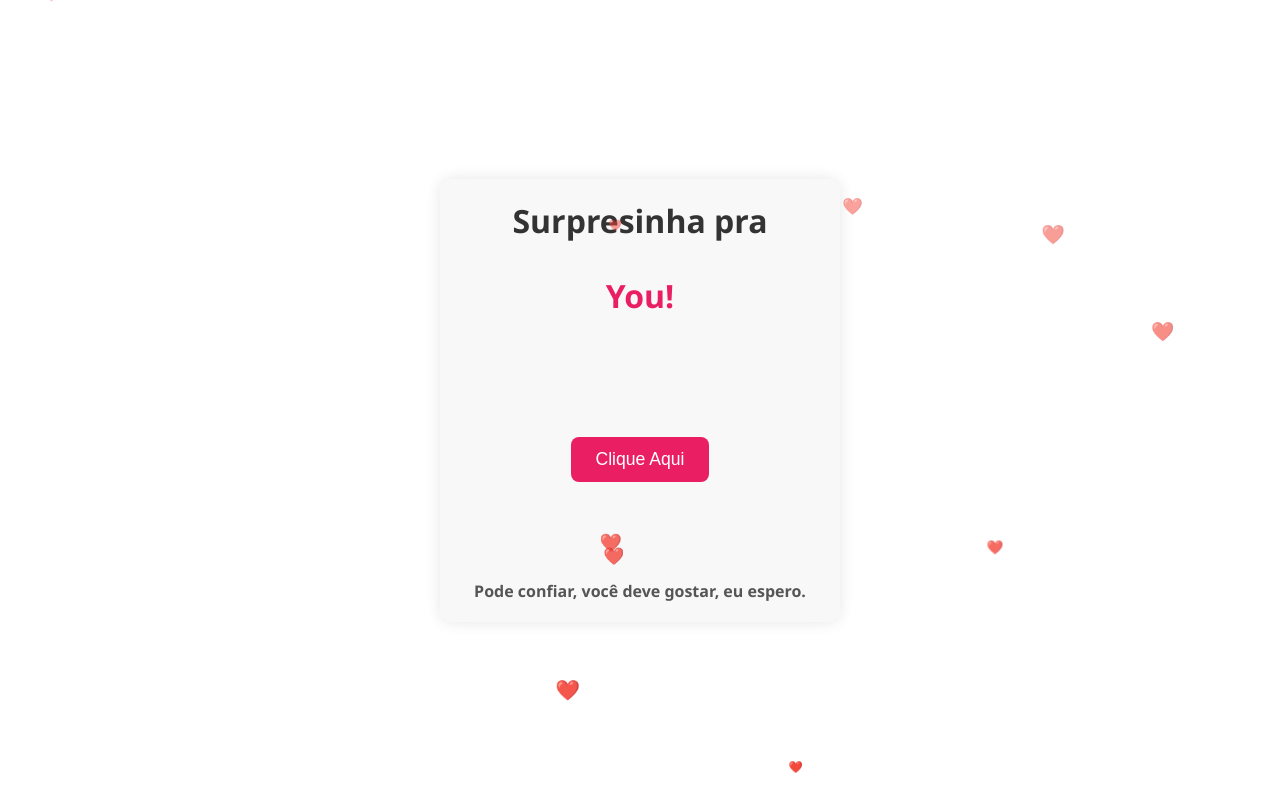
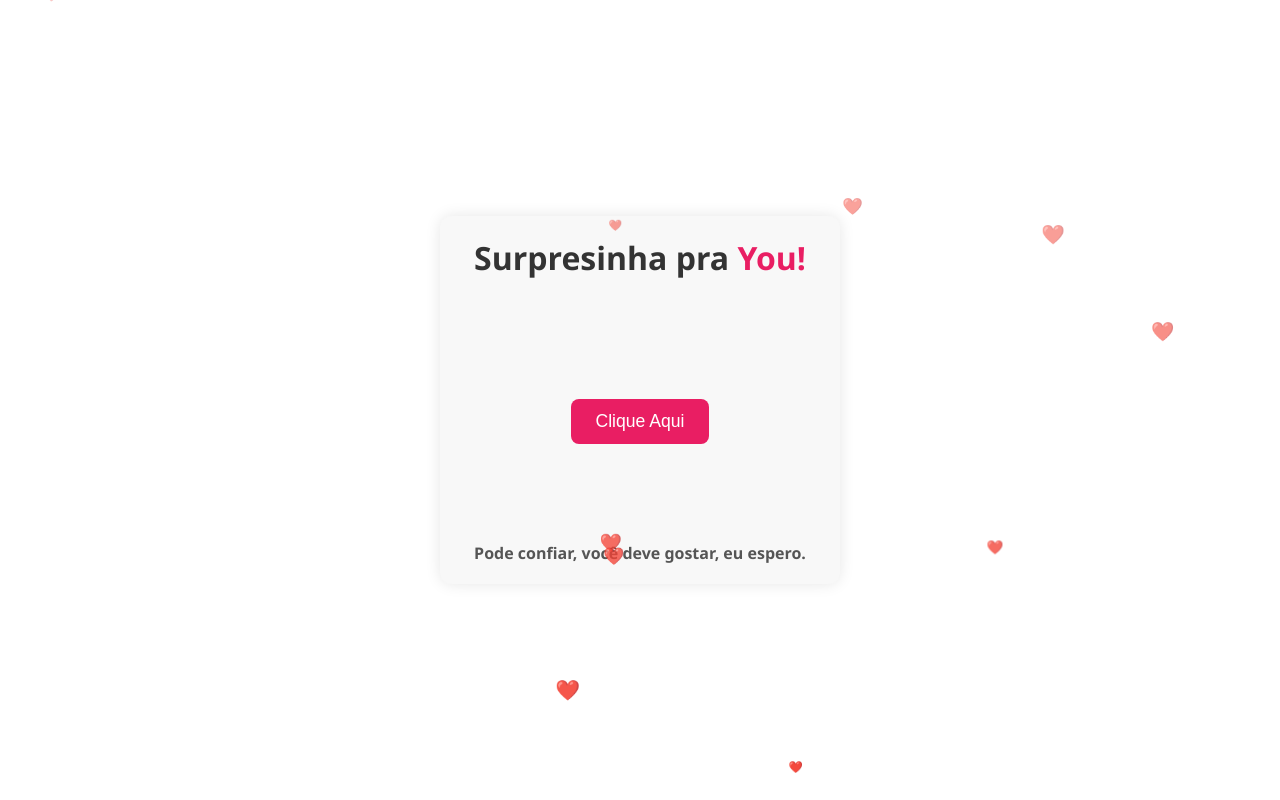
Before and after one commit to PauloLima4/Romantic-Website, a plain HTML site: page index.html in a window 1280 px wide. Drawn offline with Linux system fonts and the light colour scheme.

Commit message:
Update index.html

```diff
--- a/index.html
+++ b/index.html
@@ -8,7 +8,7 @@
 </head>
 <body>
     <div class="container">
-        <h1>Surpresinha pra <h1 class="you">You!</h1></h1><br><br><br><br>
+        <h1>Surpresinha pra <span class="you">You!</span></h1><br><br><br><br>
         <button onclick="window.location.href='./src/html/main.html'">Clique Aqui</button><br><br><br><br>
         <strong>Pode confiar, você deve gostar, eu espero.</strong>
     </div>
```
